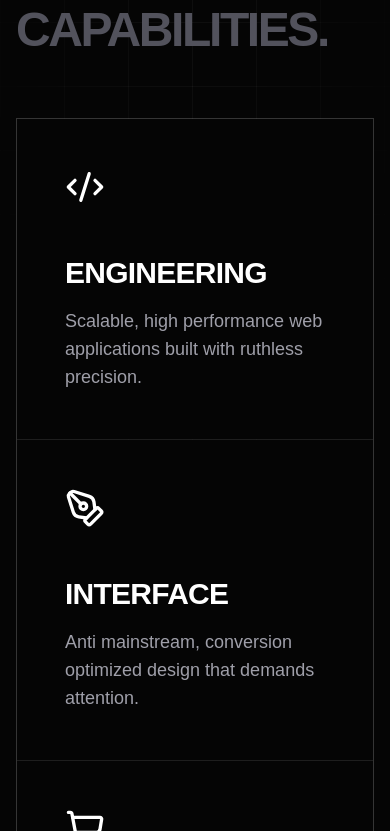
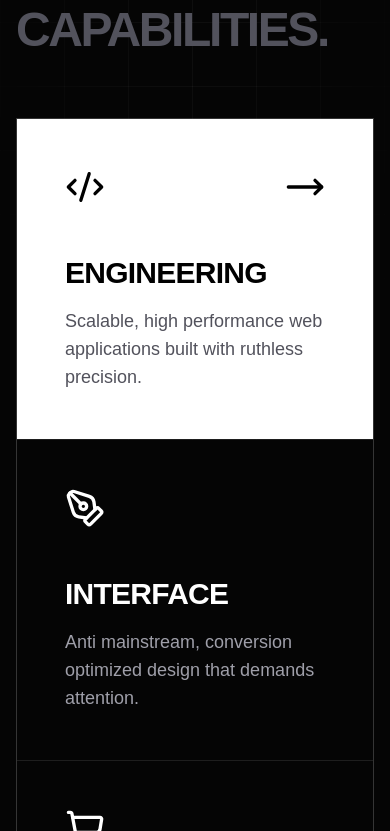
Before and after one commit to Byuu16/synlabs, a Next.js app: page / in a window 390 px wide. Shown: the part 1553-2384 px from the top of the page. Built offline with nearby package versions, Linux system fonts and the light colour scheme.

Commit message:
update animation on phone

```diff
--- a/components/Projects.tsx
+++ b/components/Projects.tsx
@@ -62,13 +62,26 @@ export default function Projects() {
             <motion.div
               key={item.id}
               variants={itemVariants}
+              onViewportEnter={() => {
+                if (typeof window !== "undefined" && window.innerWidth < 768) setHovered(index);
+              }}
+              onViewportLeave={() => {
+                if (typeof window !== "undefined" && window.innerWidth < 768 && hovered === index) setHovered(null);
+              }}
+              viewport={{ margin: "-35% 0px -35% 0px", amount: "some" }}
               onMouseEnter={() => setHovered(index)}
               onMouseLeave={() => setHovered(null)}
-              className="group flex flex-col md:flex-row md:items-center justify-between py-12 md:py-16 border-b border-white/10 cursor-pointer hover:px-8 transition-all duration-500"
+              className={`flex flex-col md:flex-row md:items-center justify-between py-12 md:py-16 border-b border-white/10 cursor-pointer transition-all duration-500 ${
+                hovered === index ? "px-4 md:px-8" : ""
+              }`}
             >
               <div className="flex flex-col gap-2">
                 <span className="text-xs font-mono text-zinc-500 mb-2 block">0{item.id}</span>
-                <h3 className="text-5xl md:text-7xl font-black text-white uppercase tracking-tighter group-hover:text-transparent group-hover:bg-clip-text group-hover:bg-gradient-to-r group-hover:from-white group-hover:to-zinc-500 transition-all duration-300">
+                <h3 className={`text-5xl md:text-7xl font-black uppercase tracking-tighter transition-all duration-300 ${
+                  hovered === index
+                    ? "text-transparent bg-clip-text bg-gradient-to-r from-white to-zinc-500"
+                    : "text-white"
+                }`}>
                   {item.title}
                 </h3>
               </div>
@@ -78,7 +91,9 @@ export default function Projects() {
                   <span className="text-sm font-bold text-zinc-400 uppercase tracking-widest">{item.category}</span>
                   <span className="text-xs font-mono text-zinc-600">{item.year}</span>
                 </div>
-                <div className="h-16 w-16 rounded-full border border-white/20 flex items-center justify-center group-hover:bg-white group-hover:text-black transition-colors duration-300 hidden md:flex">
+                <div className={`h-16 w-16 rounded-full border border-white/20 flex items-center justify-center transition-colors duration-300 md:flex ${
+                  hovered === index ? "bg-white text-black" : "text-white"
+                }`}>
                    <ArrowUpRight className="h-8 w-8" />
                 </div>
               </div>
--- a/components/Services.tsx
+++ b/components/Services.tsx
@@ -2,6 +2,7 @@
 
 import { motion } from "framer-motion";
 import { Code2, PenTool, ShoppingCart, Rocket, MoveRight } from "lucide-react";
+import { useState } from "react";
 
 const services = [
   {
@@ -45,6 +46,8 @@ const itemVariants = {
 };
 
 export default function Services() {
+  const [hovered, setHovered] = useState<number | null>(null);
+
   return (
     <section className="relative w-full bg-[#050505] border-b border-white/10 pt-32 pb-24 px-4 sm:px-8 md:px-12">
       <div className="absolute inset-0 z-0 bg-[linear-gradient(to_right,#ffffff0a_1px,transparent_1px),linear-gradient(to_bottom,#ffffff0a_1px,transparent_1px)] bg-[size:4rem_4rem] [mask-image:radial-gradient(ellipse_60%_60%_at_50%_0%,#000_20%,transparent_100%)]" />
@@ -73,22 +76,41 @@ export default function Services() {
             <motion.div
               key={index}
               variants={itemVariants}
-              className="group relative bg-[#050505] p-12 hover:bg-white transition-colors duration-500 overflow-hidden cursor-default"
+              onViewportEnter={() => {
+                if (typeof window !== "undefined" && window.innerWidth < 768) setHovered(index);
+              }}
+              onViewportLeave={() => {
+                if (typeof window !== "undefined" && window.innerWidth < 768 && hovered === index) setHovered(null);
+              }}
+              viewport={{ margin: "-30% 0px -30% 0px", amount: "some" }}
+              onMouseEnter={() => setHovered(index)}
+              onMouseLeave={() => setHovered(null)}
+              className={`relative p-12 transition-colors duration-500 overflow-hidden cursor-default ${
+                hovered === index ? "bg-white" : "bg-[#050505]"
+              }`}
             >
               <div className="flex flex-col h-full justify-between">
                 <div className="mb-12 inline-flex">
-                  <item.icon className="h-10 w-10 text-white group-hover:text-black transition-colors duration-500" />
+                  <item.icon className={`h-10 w-10 transition-colors duration-500 ${
+                    hovered === index ? "text-black" : "text-white"
+                  }`} />
                 </div>
                 <div>
-                  <h3 className="text-3xl md:text-4xl font-black text-white group-hover:text-black uppercase tracking-tight mb-4 transition-colors duration-500">
+                  <h3 className={`text-3xl md:text-4xl font-black uppercase tracking-tight mb-4 transition-colors duration-500 ${
+                    hovered === index ? "text-black" : "text-white"
+                  }`}>
                     {item.title}
                   </h3>
-                  <p className="text-zinc-400 group-hover:text-zinc-600 font-medium text-lg max-w-sm transition-colors duration-500">
+                  <p className={`font-medium text-lg max-w-sm transition-colors duration-500 ${
+                    hovered === index ? "text-zinc-600" : "text-zinc-400"
+                  }`}>
                     {item.description}
                   </p>
                 </div>
               </div>
-              <div className="absolute top-12 right-12 opacity-0 -translate-x-4 group-hover:opacity-100 group-hover:translate-x-0 transition-all duration-500">
+              <div className={`absolute top-12 right-12 transition-all duration-500 ${
+                hovered === index ? "opacity-100 translate-x-0" : "opacity-0 -translate-x-4"
+              }`}>
                  <MoveRight className="h-10 w-10 text-black" />
               </div>
             </motion.div>
```
